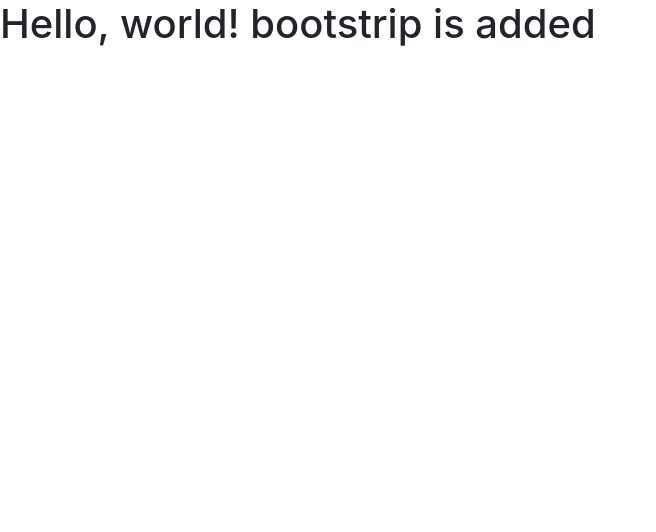
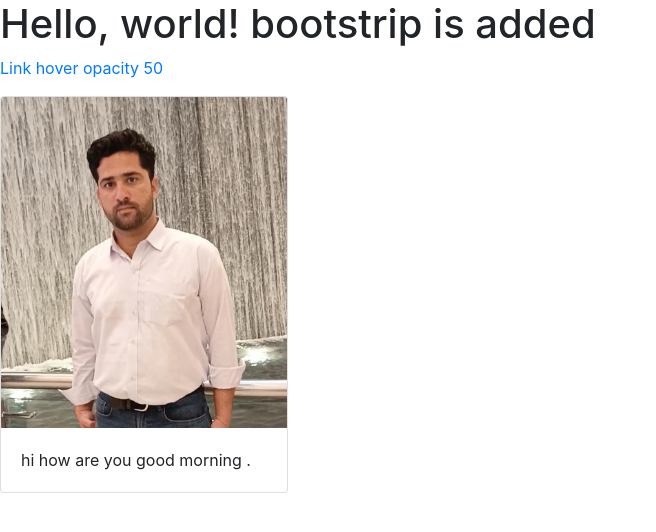
Before and after one commit to MuhammadBilal2243/djangopractic, a Django app: page / in a window 1280 px wide. Shown: the top 532 px of the page, without its empty margins (0-656 px from the left). Run offline with Django 4.2, Linux system fonts and the light colour scheme.

Commit message:
adding image file static file etc learning

```diff
--- /dev/null
+++ b/ecom/shop/static/shop/static.txt
@@ -0,0 +1 @@
+this my  static file in my shop
--- a/ecom/shop/templates/shop/index.html
+++ b/ecom/shop/templates/shop/index.html
@@ -12,8 +12,16 @@
   </head>
   <body>
     <h1>Hello, world! bootstrip is added</h1>
+    {% load static %}
+    <p><a class="link-opacity-50-hover" href="{%static 'shop/static.txt' %}">Link hover opacity 50</a></p>
+    <div class="card" style="width: 18rem;">
+  <img src="{%static 'shop/Mbilal.jpg' %}" class="card-img-top" alt="...">
+  <div class="card-body">
+    <p class="card-text">hi how are you good morning .</p>
+  </div>
+</div>
+    <!-- Optional JavaScript -->
 
-    <!-- Optional JavaScript -->
     <!-- jQuery first, then Popper.js, then Bootstrap JS -->
     <script src="https://code.jquery.com/jquery-3.4.1.slim.min.js" integrity="sha384-J6qa4849blE2+poT4WnyKhv5vZF5SrPo0iEjwBvKU7imGFAV0wwj1yYfoRSJoZ+n" crossorigin="anonymous"></script>
     <script src="https://cdn.jsdelivr.net/npm/popper.js@1.16.0/dist/umd/popper.min.js" integrity="sha384-Q6E9RHvbIyZFJoft+2mJbHaEWldlvI9IOYy5n3zV9zzTtmI3UksdQRVvoxMfooAo" crossorigin="anonymous"></script>
```
Also changed, not shown: ecom/shop/static/shop/Mbilal.jpg (added).
